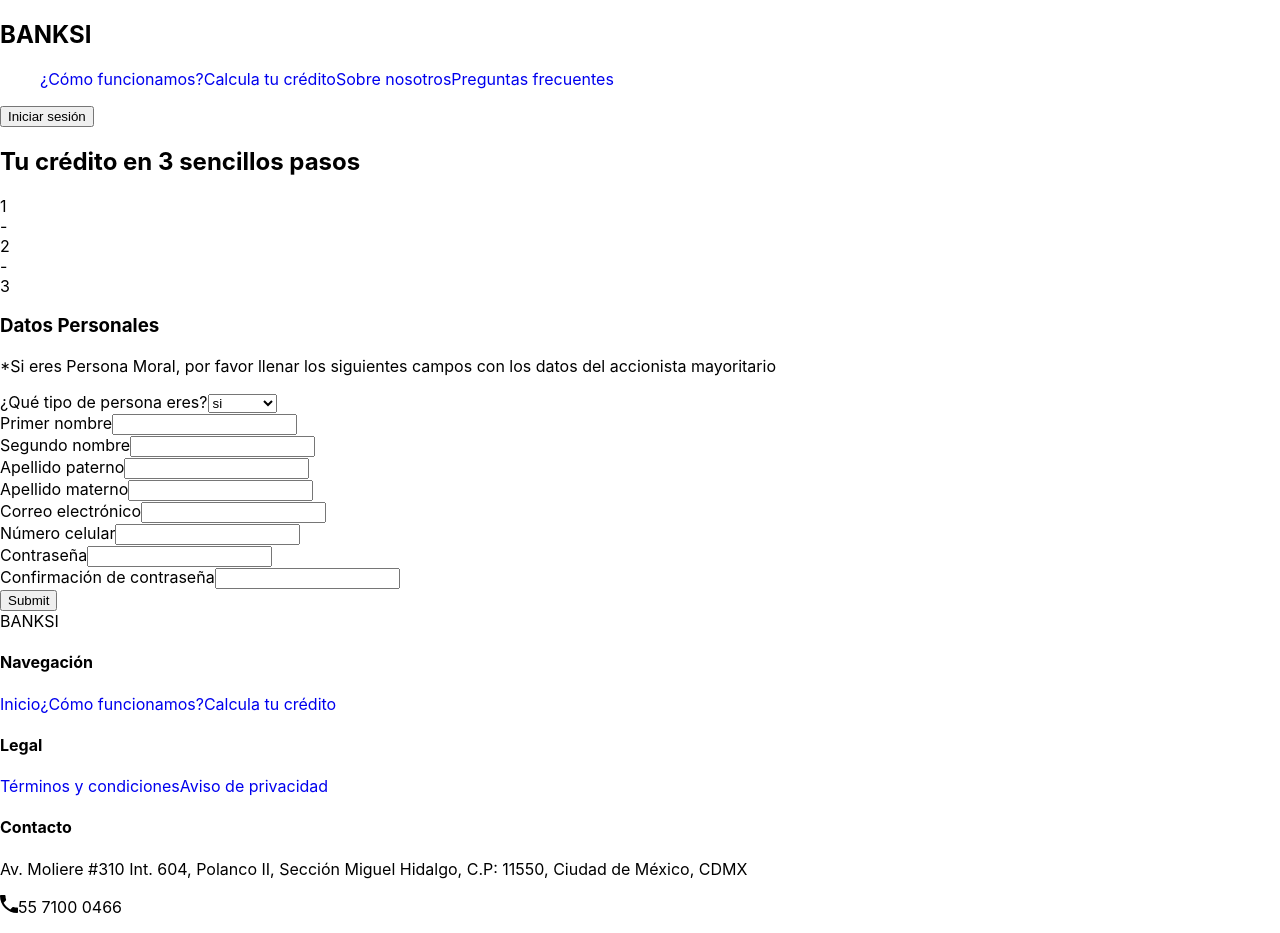
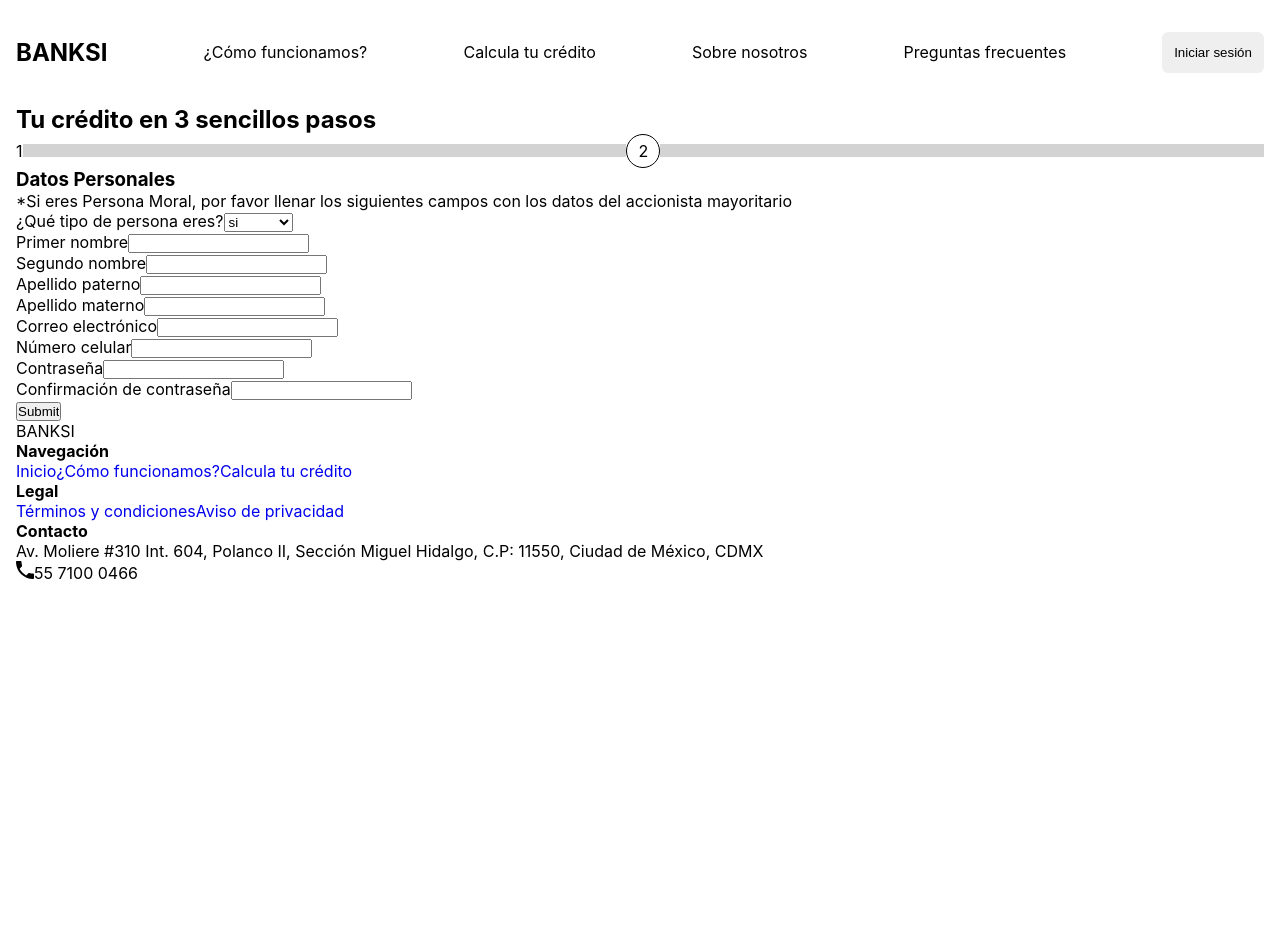
Before and after one commit to EduardoMaPe/banksi, a React (Create React App) app: page / in a window 1280 px wide. After the commit the page ends 800 px from the top, so only its background shows below. Built offline with nearby package versions, Linux system fonts and the light colour scheme.

Commit message:
estilizando el componente progressBar y un estado para generar cambios al avanzar

```diff
--- a/src/Step1/components/nav/navBar.jsx
+++ b/src/Step1/components/nav/navBar.jsx
@@ -1,5 +1,8 @@
+// React Router
 import { Link, useNavigate } from "react-router-dom";
 
+// Styles
+import "../../styles/navBar.styles.css";
 const NavBar = () => {
   let navigate = useNavigate();
 
@@ -8,15 +11,17 @@ const NavBar = () => {
   };
 
   return (
-    <nav>
+    <nav className="nav-flex nav-py">
       <h2>BANKSI</h2>
-      <ul>
+      <ul className="nav__ul-flex">
         <Link to={""}>¿Cómo funcionamos?</Link>
         <Link to={""}>Calcula tu crédito</Link>
         <Link to={""}>Sobre nosotros</Link>
         <Link to={""}>Preguntas frecuentes</Link>
       </ul>
-      <button onClick={() => login()}>Iniciar sesión</button>
+      <button className="nav__btn-w" onClick={() => login()}>
+        Iniciar sesión
+      </button>
     </nav>
   );
 };
--- a/src/Step1/components/nav/navFooter.jsx
+++ b/src/Step1/components/nav/navFooter.jsx
@@ -1,20 +1,22 @@
 import { Link } from "react-router-dom";
 
 const NavFooter = () => {
-  return(
+  return (
     <div>
       <div>
         <h4>Navegación</h4>
-        <Link to={''}>Inicio</Link>
-        <Link to={''}>¿Cómo funcionamos?</Link>
-        <Link to={''}>Calcula tu crédito</Link>
+        <ul>
+          <Link to={""}>Inicio</Link>
+          <Link to={""}>¿Cómo funcionamos?</Link>
+          <Link to={""}>Calcula tu crédito</Link>
+        </ul>
       </div>
       <div>
         <h4>Legal</h4>
-        <Link to={''}>Términos y condiciones</Link>
-        <Link to={''}>Aviso de privacidad</Link>
+        <Link to={""}>Términos y condiciones</Link>
+        <Link to={""}>Aviso de privacidad</Link>
       </div>
     </div>
-  )
+  );
 };
 export default NavFooter;
--- a/src/Step1/components/progressBar.jsx
+++ b/src/Step1/components/progressBar.jsx
@@ -1,15 +1,17 @@
+// Styles
+import "../styles/progressBar.styles.css";
 const ProgressBar = () => {
-  return(
+  return (
     <div>
       <h2>Tu crédito en 3 sencillos pasos</h2>
-      <div>
-        <div>1</div>
-        <div>-</div>
-        <div>2</div>
-        <div>-</div>
-        <div>3</div>
+      <div className="progress__bar">
+        <div className="progress__bar__inprogress">1</div>
+        <div className="progress__bar__progress">-</div>
+        <div className="progress__bar__steps">2</div>
+        <div className="progress__bar__progress">-</div>
+        <div className="progress__bar__steps hidden">3</div>
       </div>
     </div>
-  )
+  );
 };
 export default ProgressBar;
--- /dev/null
+++ b/src/Step1/styles/navBar.styles.css
@@ -0,0 +1,25 @@
+.nav-flex {
+  display: flex;
+  width: 100%;
+  justify-content: space-between;
+  align-items: center;
+}
+.nav-py {
+  padding: 2rem 0;
+}
+.nav__ul-flex {
+  width: 100%;
+  display: flex;
+  justify-content: space-between;
+  align-items: center;
+  padding: 0 6rem;
+}
+.nav__ul-flex a {
+  color: black;
+}
+.nav__btn-w {
+  width: 10%;
+  padding: 0.8rem 0;
+  border: none;
+  border-radius: 0.4rem;
+}
--- /dev/null
+++ b/src/Step1/styles/progressBar.styles.css
@@ -0,0 +1,27 @@
+.progress__bar {
+  display: flex;
+  width: 100%;
+  justify-content: space-between;
+  align-items: center;
+}
+.progress__bar__progress {
+  background-color: lightgray;
+  width: 50%;
+  max-height: 0.8rem;
+  color: transparent;
+}
+.progress__bar__steps {
+  width: 1rem;
+  height: 1rem;
+  padding: 1rem;
+  background-color: white;
+  border-radius: 50%;
+  display: flex;
+  align-items: center;
+  justify-content: center;
+  border: 1px solid;
+}
+
+.hidden {
+  display: none;
+}
--- /dev/null
+++ b/src/Step1/styles/step1.styles.css
@@ -0,0 +1,6 @@
+.step1-w {
+  width: 100%;
+}
+.step1-px {
+  padding: 0 1rem;
+}
--- a/src/Step1/views/step1.jsx
+++ b/src/Step1/views/step1.jsx
@@ -4,9 +4,12 @@ import StepOneForm from "../components/forms/step1Form";
 import Footer from "../components/footer";
 import ProgressBar from "../components/progressBar";
 
+// Styles
+import '../styles/step1.styles.css'
+
 const StepOne = () => {
   return(
-    <section>
+    <section className="step1-w step1-px">
       <NavBar />
       <ProgressBar />
       <StepOneForm />
--- a/src/index.css
+++ b/src/index.css
@@ -1,11 +1,20 @@
-body {
+:root {
+  --primary: red;
+  --secondary: blue;
+  --terciary: green;
+}
+* {
+  box-sizing: border-box;
   margin: 0;
   padding: 0;
+}
+body {
   font-family: -apple-system, BlinkMacSystemFont, 'Segoe UI', 'Roboto', 'Oxygen',
     'Ubuntu', 'Cantarell', 'Fira Sans', 'Droid Sans', 'Helvetica Neue',
     sans-serif;
   -webkit-font-smoothing: antialiased;
   -moz-osx-font-smoothing: grayscale;
+  /* width: 100vw; */
 }
 a {
   text-decoration: none;
```
